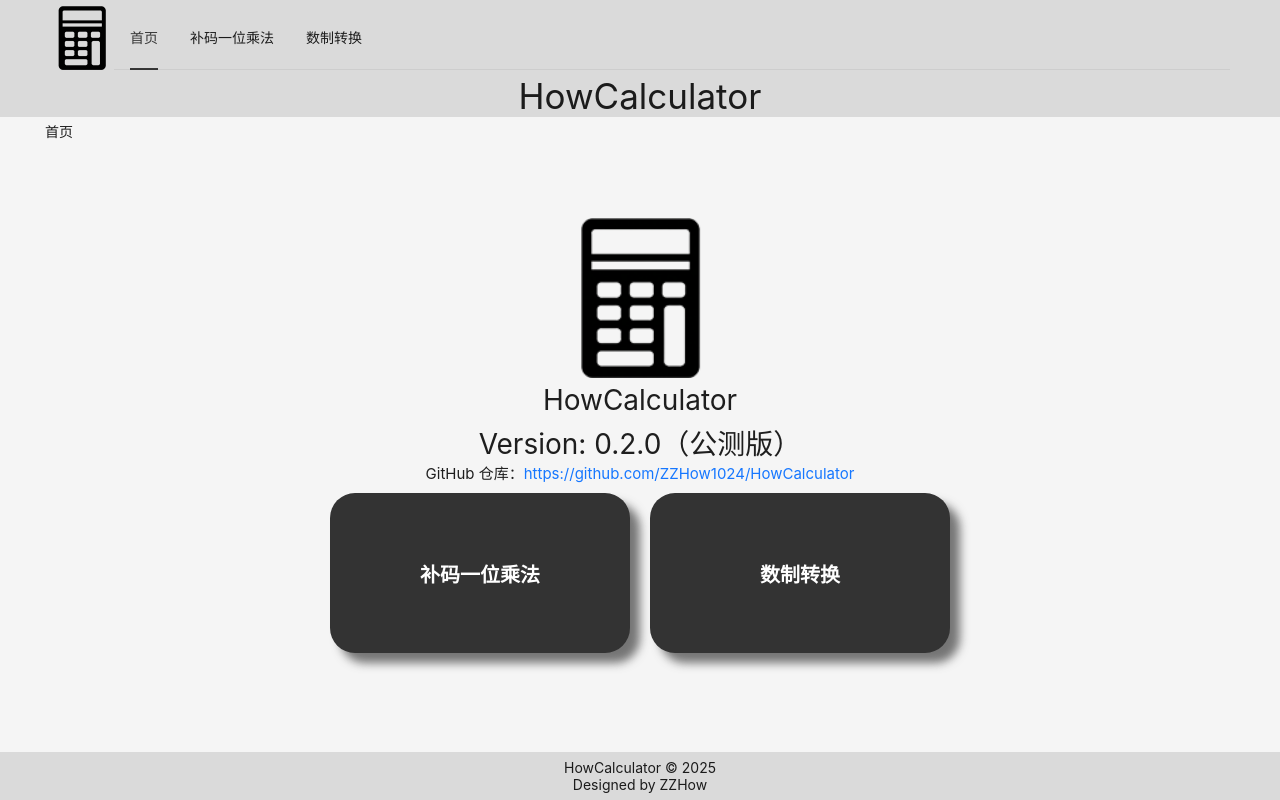
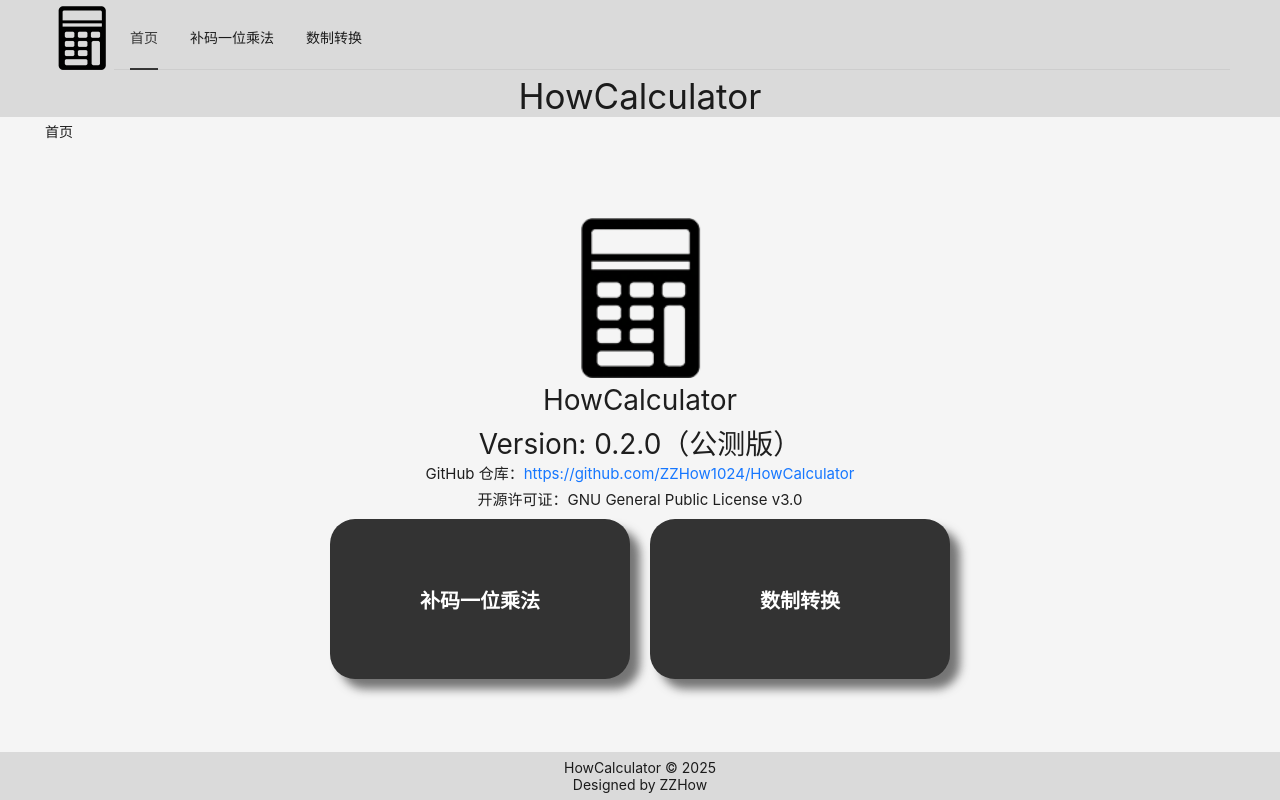
Before and after one commit to ZZHow1024/HowCalculator, a React (Vite) app: page /#/ in a window 1280 px wide. Built offline with nearby package versions, Linux system fonts and the light colour scheme.

Commit message:
docs: declare open-source license agreement

```diff
--- a/src/pages/Home/index.jsx
+++ b/src/pages/Home/index.jsx
@@ -23,6 +23,9 @@ export default function Index() {
           >
             https://github.com/ZZHow1024/HowCalculator
           </a>
+        </div>
+        <div className="content-text-small">
+          开源许可证：GNU General Public License v3.0
         </div>
 
         <Row>
```
